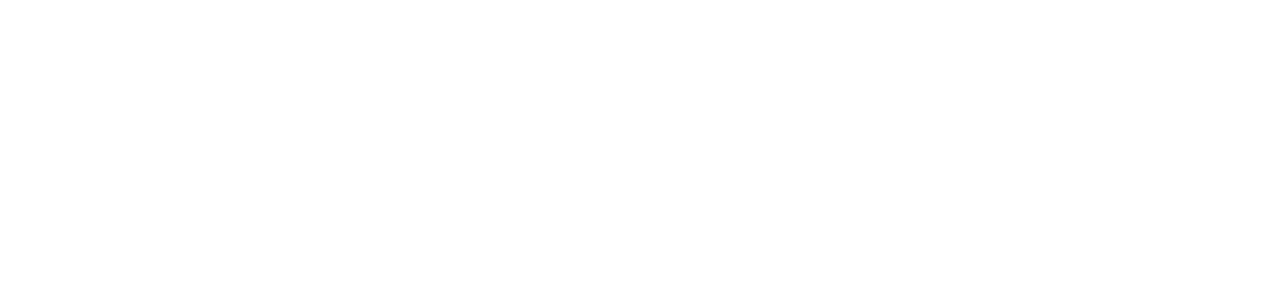
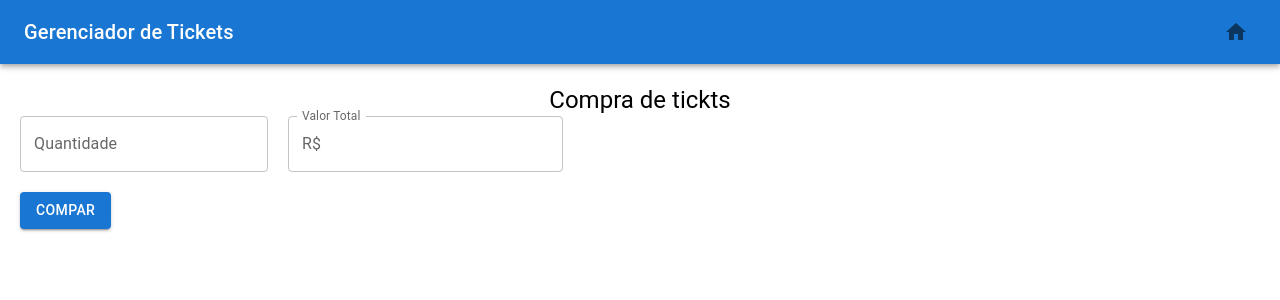
Before and after one commit to KevinCadena1108/Gerenciador-de-Tickets, a React (Create React App) app in the folder frontend/: page /compti in a window 1280 px wide. Before the commit this address had no page. Shown: the top 300 px of the page. Built offline with nearby package versions, Linux system fonts and the light colour scheme.

Commit message:
rota compra de tickts

```diff
--- a/frontend/src/pages/CadAluno/index.js
+++ b/frontend/src/pages/CadAluno/index.js
@@ -4,11 +4,15 @@ import MenuItem from "@mui/material/MenuItem";
 import FormControl from "@mui/material/FormControl";
 import InputLabel from "@mui/material/InputLabel";
 import Select from "@mui/material/Select";
+import Typography from "@mui/material/Typography";
 
 function CadAluno() {
   return (
     <Box>
       <Header />
+      <Box sx={{ textAlign: "center", marginTop: "20px" }}>
+        <Typography variant="h5"> Cadastro de Aluno </Typography>
+      </Box>
       <Box sx={{ marginTop: "20px", marginLeft: "20px", marginRight: "20px" }}>
         <Grid container spacing={2}>
           <Grid item xs={12} sm={6}>
--- /dev/null
+++ b/frontend/src/pages/CompTi/index.js
@@ -0,0 +1,39 @@
+import {
+  Box,
+  Typography,
+  TextField,
+  InputAdornment,
+  Button,
+} from "@mui/material";
+import Header from "../../components/Header";
+
+function CompTi() {
+  return (
+    <Box>
+      <Header />
+      <Box sx={{ textAlign: "center", marginTop: "20px" }}>
+        <Typography variant="h5"> Compra de tickts </Typography>
+      </Box>
+      <Box sx={{ marginLeft: "20px" }}>
+        <TextField label="Quantidade" type="number" />
+        <TextField
+          sx={{ marginLeft: "20px" }}
+          label="Valor Total"
+          InputProps={{
+            startAdornment: (
+              <InputAdornment position="start">R$</InputAdornment>
+            ),
+          }}
+        />
+      </Box>
+      <Button
+        variant="contained"
+        color="primary"
+        sx={{ marginTop: "20px", marginLeft: "20px" }}
+      >
+        Compar
+      </Button>
+    </Box>
+  );
+}
+export default CompTi;
--- a/frontend/src/pages/Dashboard/index.js
+++ b/frontend/src/pages/Dashboard/index.js
@@ -3,11 +3,15 @@ import Button from "@mui/material/Button";
 import Box from "@mui/material/Box";
 import { Link } from "react-router-dom";
 import Header from "../../components/Header";
+import Typography from "@mui/material/Typography";
 
 function Dashboard() {
   return (
     <Box>
       <Header />
+      <Box sx={{ textAlign: "center", marginTop: "20px" }}>
+        <Typography variant="h5"> Dashboard </Typography>
+      </Box>
       <Box sx={{ textAlign: "center", marginTop: "20px" }}>
         <Link to="/pesqcli">
           <Button variant="contained" color="primary" sx={{ marginRight: 1 }}>
@@ -22,9 +26,11 @@ function Dashboard() {
         <Button variant="contained" color="secondary" sx={{ marginRight: 1 }}>
           Reconhecimento Facial
         </Button>
-        <Button variant="contained" color="default">
-          Comprar Tickets
-        </Button>
+        <Link to="/compti">
+          <Button variant="contained" color="default">
+            Comprar Tickets
+          </Button>
+        </Link>
       </Box>
     </Box>
   );
--- a/frontend/src/pages/PesqCli/index.js
+++ b/frontend/src/pages/PesqCli/index.js
@@ -4,12 +4,15 @@ import FormControl from "@mui/material/FormControl";
 import Select from "@mui/material/Select";
 import Box from "@mui/material/Box";
 import Header from "../../components/Header";
+import Typography from "@mui/material/Typography";
 
 function PesqCli() {
   return (
     <Box>
       <Header />
-
+      <Box sx={{ textAlign: "center", marginTop: "20px" }}>
+        <Typography variant="h5"> Compra de tickts </Typography>
+      </Box>
       <Box sx={{ marginTop: "20px", marginLeft: "20px" }}>
         <FormControl sx={{ width: "200px" }} size="small">
           <InputLabel id="demo-select-small-label">
--- a/frontend/src/routes.js
+++ b/frontend/src/routes.js
@@ -3,6 +3,7 @@ import Login from "./pages/Login";
 import Dashboard from "./pages/Dashboard";
 import PesqCli from "./pages/PesqCli";
 import CadAluno from "./pages/CadAluno";
+import CompTi from "./pages/CompTi";
 
 function AppRoutes() {
   return (
@@ -12,6 +13,7 @@ function AppRoutes() {
         <Route path="/dashboard" element={<Dashboard />}></Route>
         <Route path="/pesqcli" element={<PesqCli />}></Route>
         <Route path="/cadaluno" element={<CadAluno />}></Route>
+        <Route path="/compti" element={<CompTi/>}></Route>
       </Routes>
     </BrowserRouter>
   );
```
Also changed, not shown: frontend/src/components/CustomButton/index.js (deleted, +0 -11 lines), frontend/src/components/Table/index.js (deleted, +0 -27 lines), frontend/public/style.css (line endings or trailing spaces).
